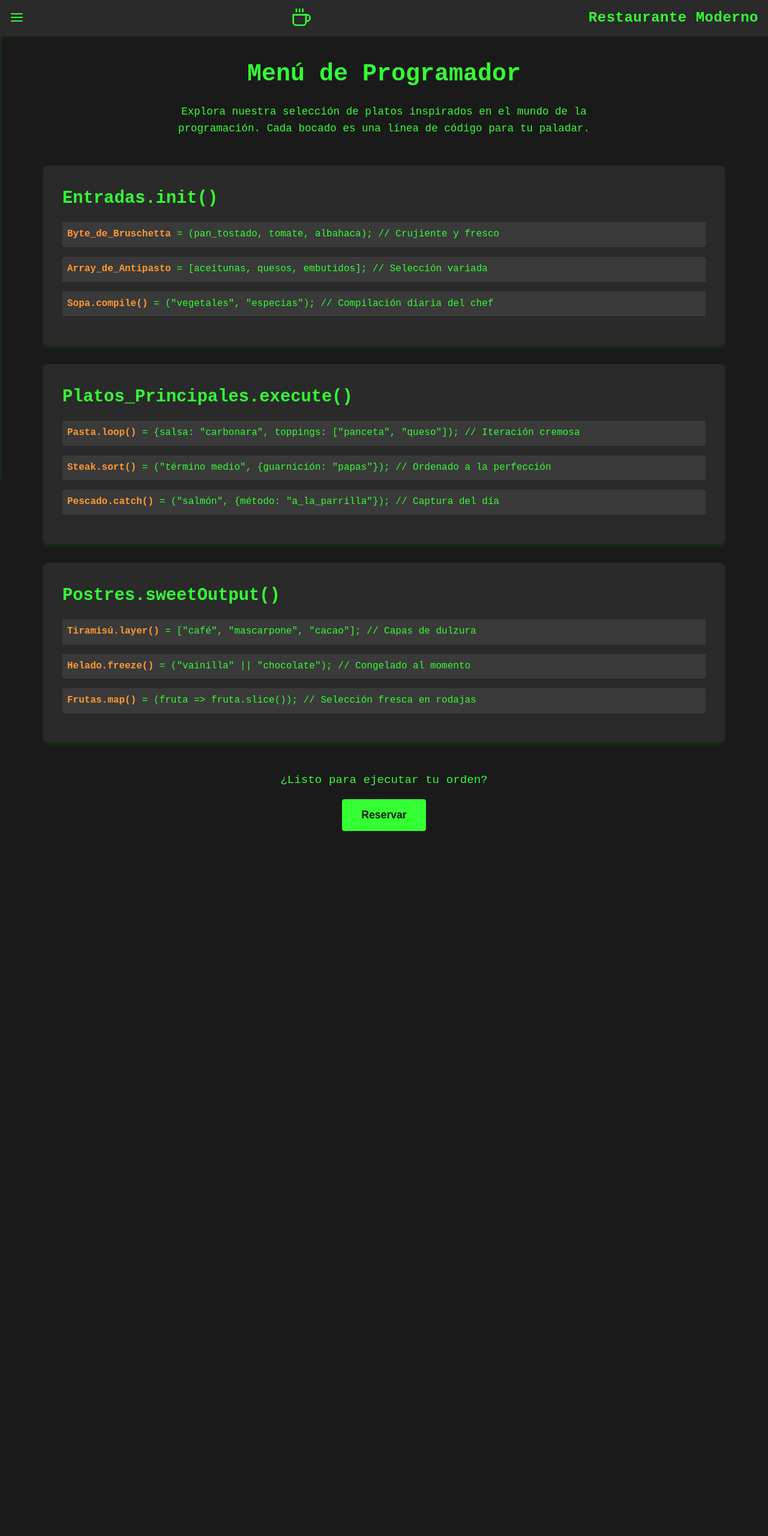
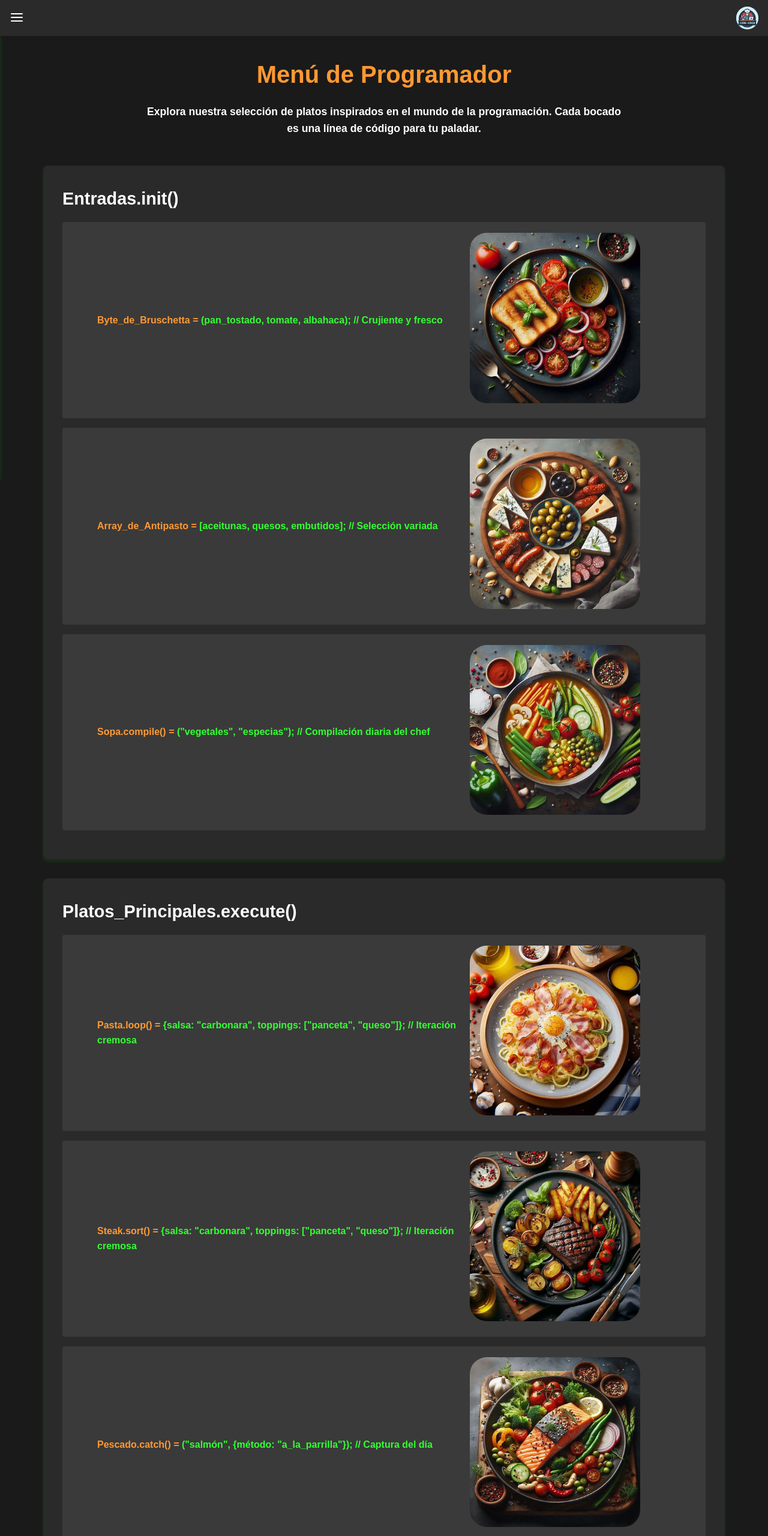
Before and after one commit to devRealpe/Restaurante-Code-Cook, a plain HTML site: page products.html in a window 1280 px wide. Shown: the top 2560 px of the page at 60% size. Before the commit the page ends 1417 px from the top, so only its background shows below. Drawn offline with Linux system fonts and the light colour scheme.

Commit message:
Improved products interface

```diff
--- a/products.html
+++ b/products.html
@@ -1,42 +1,68 @@
 <!DOCTYPE html>
 <html lang="es">
   <head>
-    <meta charset="UTF-8">
-    <meta name="viewport" content="width=device-width, initial-scale=1.0">
+    <meta charset="UTF-8" />
+    <meta name="viewport" content="width=device-width, initial-scale=1.0" />
     <title>Restaurante Moderno - Menú de Programador</title>
-    <link rel="stylesheet" href="style/styleProducts.css">
+    <link rel="stylesheet" href="style/styleProducts.css" />
   </head>
   <body>
     <header>
       <button id="menuToggle" aria-label="Abrir menú">
-            <svg xmlns="http://www.w3.org/2000/svg" width="24" height="24" viewBox="0 0 24 24" fill="none" stroke="currentColor" stroke-width="2" stroke-linecap="round" stroke-linejoin="round">
+        <svg
+          xmlns="http://www.w3.org/2000/svg"
+          width="24"
+          height="24"
+          viewBox="0 0 24 24"
+          fill="none"
+          stroke="currentColor"
+          stroke-width="2"
+          stroke-linecap="round"
+          stroke-linejoin="round"
+          color="#fff"
+        >
           <line x1="3" y1="12" x2="21" y2="12"></line>
           <line x1="3" y1="6" x2="21" y2="6"></line>
           <line x1="3" y1="18" x2="21" y2="18"></line>
         </svg>
       </button>
-        <div class="logo">
-            <svg xmlns="http://www.w3.org/2000/svg" width="24" height="24" viewBox="0 0 24 24" fill="none" stroke="currentColor" stroke-width="2" stroke-linecap="round" stroke-linejoin="round">
-                <path d="M18 8h1a4 4 0 0 1 0 8h-1"></path>
-                <path d="M2 8h16v9a4 4 0 0 1-4 4H6a4 4 0 0 1-4-4V8z"></path>
-                <line x1="6" y1="1" x2="6" y2="4"></line>
-                <line x1="10" y1="1" x2="10" y2="4"></line>
-                <line x1="14" y1="1" x2="14" y2="4"></line>
-            </svg>
-        </div>
-        <h1>Restaurante Moderno</h1>
+      <img
+        src="img/Logo.jpeg"
+        alt="placeholder"
+        style="width: 3%; object-fit: fill; border-radius: 50%"
+      />
     </header>
 
     <nav id="sidebar">
       <a href="index.html" class="nav-item">
-            <svg xmlns="http://www.w3.org/2000/svg" width="24" height="24" viewBox="0 0 24 24" fill="none" stroke="currentColor" stroke-width="2" stroke-linecap="round" stroke-linejoin="round">
+        <svg
+          xmlns="http://www.w3.org/2000/svg"
+          width="24"
+          height="24"
+          viewBox="0 0 24 24"
+          fill="none"
+          stroke="currentColor"
+          stroke-width="2"
+          stroke-linecap="round"
+          stroke-linejoin="round"
+        >
           <path d="M3 9l9-7 9 7v11a2 2 0 0 1-2 2H5a2 2 0 0 1-2-2z"></path>
           <polyline points="9 22 9 12 15 12 15 22"></polyline>
         </svg>
         Inicio
       </a>
       <a href="products.html" class="nav-item">
-            <svg xmlns="http://www.w3.org/2000/svg" width="24" height="24" viewBox="0 0 24 24" fill="none" stroke="currentColor" stroke-width="2" stroke-linecap="round" stroke-linejoin="round">
+        <svg
+          xmlns="http://www.w3.org/2000/svg"
+          width="24"
+          height="24"
+          viewBox="0 0 24 24"
+          fill="none"
+          stroke="currentColor"
+          stroke-width="2"
+          stroke-linecap="round"
+          stroke-linejoin="round"
+        >
           <path d="M18 8h1a4 4 0 0 1 0 8h-1"></path>
           <path d="M2 8h16v9a4 4 0 0 1-4 4H6a4 4 0 0 1-4-4V8z"></path>
           <line x1="6" y1="1" x2="6" y2="4"></line>
@@ -46,7 +72,17 @@
         Menú
       </a>
       <a href="#" class="nav-item">
-            <svg xmlns="http://www.w3.org/2000/svg" width="24" height="24" viewBox="0 0 24 24" fill="none" stroke="currentColor" stroke-width="2" stroke-linecap="round" stroke-linejoin="round">
+        <svg
+          xmlns="http://www.w3.org/2000/svg"
+          width="24"
+          height="24"
+          viewBox="0 0 24 24"
+          fill="none"
+          stroke="currentColor"
+          stroke-width="2"
+          stroke-linecap="round"
+          stroke-linejoin="round"
+        >
           <rect x="3" y="4" width="18" height="18" rx="2" ry="2"></rect>
           <line x1="16" y1="2" x2="16" y2="6"></line>
           <line x1="8" y1="2" x2="8" y2="6"></line>
@@ -55,8 +91,20 @@
         Reservaciones
       </a>
       <a href="#" class="nav-item">
-            <svg xmlns="http://www.w3.org/2000/svg" width="24" height="24" viewBox="0 0 24 24" fill="none" stroke="currentColor" stroke-width="2" stroke-linecap="round" stroke-linejoin="round">
-                <path d="M22 16.92v3a2 2 0 0 1-2.18 2 19.79 19.79 0 0 1-8.63-3.07 19.5 19.5 0 0 1-6-6 19.79 19.79 0 0 1-3.07-8.67A2 2 0 0 1 4.11 2h3a2 2 0 0 1 2 1.72 12.84 12.84 0 0 0 .7 2.81 2 2 0 0 1-.45 2.11L8.09 9.91a16 16 0 0 0 6 6l1.27-1.27a2 2 0 0 1 2.11-.45 12.84 12.84 0 0 0 2.81.7A2 2 0 0 1 22 16.92z"></path>
+        <svg
+          xmlns="http://www.w3.org/2000/svg"
+          width="24"
+          height="24"
+          viewBox="0 0 24 24"
+          fill="none"
+          stroke="currentColor"
+          stroke-width="2"
+          stroke-linecap="round"
+          stroke-linejoin="round"
+        >
+          <path
+            d="M22 16.92v3a2 2 0 0 1-2.18 2 19.79 19.79 0 0 1-8.63-3.07 19.5 19.5 0 0 1-6-6 19.79 19.79 0 0 1-3.07-8.67A2 2 0 0 1 4.11 2h3a2 2 0 0 1 2 1.72 12.84 12.84 0 0 0 .7 2.81 2 2 0 0 1-.45 2.11L8.09 9.91a16 16 0 0 0 6 6l1.27-1.27a2 2 0 0 1 2.11-.45 12.84 12.84 0 0 0 2.81.7A2 2 0 0 1 22 16.92z"
+          ></path>
         </svg>
         Contacto
       </a>
@@ -66,43 +114,194 @@
       <section class="hero">
         <h2>Menú de Programador</h2>
         <p>
-                Explora nuestra selección de platos inspirados en el mundo de la programación.
-                Cada bocado es una línea de código para tu paladar.
+          Explora nuestra selección de platos inspirados en el mundo de la
+          programación. Cada bocado es una línea de código para tu paladar.
         </p>
       </section>
 
+      <!-- Sección de Menú -->
       <section class="menu-container">
         <div class="menu-category">
           <h3>Entradas.init()</h3>
           <ul class="product-list">
-                    <li><span class="product-name">Byte_de_Bruschetta</span> = <span class="product-description">(pan_tostado, tomate, albahaca); // Crujiente y fresco</span></li>
-                    <li><span class="product-name">Array_de_Antipasto</span> = <span class="product-description">[aceitunas, quesos, embutidos]; // Selección variada</span></li>
-                    <li><span class="product-name">Sopa.compile()</span> = <span class="product-description">("vegetales", "especias"); // Compilación diaria del chef</span></li>
+            <li class="menu-item">
+              <div class="menu-content">
+                <div class="text-content">
+                  <span class="product-name">Byte_de_Bruschetta</span> =
+                  <span class="product-description"
+                    >(pan_tostado, tomate, albahaca); // Crujiente y
+                    fresco</span
+                  >
+                </div>
+                <div class="image-content">
+                  <img
+                    src="img/ByteDeBrusheta.jpeg"
+                    alt="Byte de Bruschetta"
+                    class="menu-image"
+                  />
+                </div>
+              </div>
+            </li>
+            <li class="menu-item">
+              <div class="menu-content">
+                <div class="text-content">
+                  <span class="product-name">Array_de_Antipasto</span> =
+                  <span class="product-description"
+                    >[aceitunas, quesos, embutidos]; // Selección variada</span
+                  >
+                </div>
+                <div class="image-content">
+                  <img
+                    src="img/ArrayAntiPasto.jpeg"
+                    alt="Byte de Bruschetta"
+                    class="menu-image"
+                  />
+                </div>
+              </div>
+            </li>
+            <li class="menu-item">
+              <div class="menu-content">
+                <div class="text-content">
+                  <span class="product-name">Sopa.compile()</span> =
+                  <span class="product-description"
+                    >("vegetales", "especias"); // Compilación diaria del
+                    chef</span
+                  >
+                </div>
+                <div class="image-content">
+                  <img
+                    src="img/Sopa.jpeg"
+                    alt="Byte de Bruschetta"
+                    class="menu-image"
+                  />
+                </div>
+              </div>
+            </li>
           </ul>
         </div>
 
         <div class="menu-category">
           <h3>Platos_Principales.execute()</h3>
           <ul class="product-list">
-                    <li><span class="product-name">Pasta.loop()</span> = <span class="product-description">{salsa: "carbonara", toppings: ["panceta", "queso"]); // Iteración cremosa</span></li>
-                    <li><span class="product-name">Steak.sort()</span> = <span class="product-description">("término medio", {guarnición: "papas"}); // Ordenado a la perfección</span></li>
-                    <li><span class="product-name">Pescado.catch()</span> = <span class="product-description">("salmón", {método: "a_la_parrilla"}); // Captura del día</span></li>
+            <li class="menu-item">
+              <div class="menu-content">
+                <div class="text-content">
+                  <span class="product-name">Pasta.loop()</span> =
+                  <span class="product-description"
+                    >{salsa: "carbonara", toppings: ["panceta", "queso"]}; //
+                    Iteración cremosa</span
+                  >
+                </div>
+                <div class="image-content">
+                  <img
+                    src="img/Pasta.jpeg"
+                    alt="Byte de Bruschetta"
+                    class="menu-image"
+                  />
+                </div>
+              </div>
+            </li>
+            <li class="menu-item">
+              <div class="menu-content">
+                <div class="text-content">
+                  <span class="product-name">Steak.sort()</span> =
+                  <span class="product-description"
+                    >{salsa: "carbonara", toppings: ["panceta", "queso"]}; //
+                    Iteración cremosa</span
+                  >
+                </div>
+                <div class="image-content">
+                  <img
+                    src="img/steak.jpeg"
+                    alt="Byte de Bruschetta"
+                    class="menu-image"
+                  />
+                </div>
+              </div>
+            </li>
+            <li class="menu-item">
+              <div class="menu-content">
+                <div class="text-content">
+                  <span class="product-name">Pescado.catch()</span> =
+                  <span class="product-description"
+                    >("salmón", {método: "a_la_parrilla"}); // Captura del
+                    día</span
+                  >
+                </div>
+                <div class="image-content">
+                  <img
+                    src="img/salmon.jpeg"
+                    alt="Byte de Bruschetta"
+                    class="menu-image"
+                  />
+                </div>
+              </div>
+            </li>
           </ul>
         </div>
 
         <div class="menu-category">
           <h3>Postres.sweetOutput()</h3>
           <ul class="product-list">
-                    <li><span class="product-name">Tiramisú.layer()</span> = <span class="product-description">["café", "mascarpone", "cacao"]; // Capas de dulzura</span></li>
-                    <li><span class="product-name">Helado.freeze()</span> = <span class="product-description">("vainilla" || "chocolate"); // Congelado al momento</span></li>
-                    <li><span class="product-name">Frutas.map()</span> = <span class="product-description">(fruta => fruta.slice()); // Selección fresca en rodajas</span></li>
+            <li class="menu-item">
+              <div class="menu-content">
+                <div class="text-content">
+                  <span class="product-name">Tiramisú.layer()</span> =
+                  <span class="product-description"
+                    >["café", "mascarpone", "cacao"]; // Capas de dulzura</span
+                  >
+                </div>
+                <div class="image-content">
+                  <img
+                    src="img/coffe.jpeg"
+                    alt="Byte de Bruschetta"
+                    class="menu-image"
+                  />
+                </div>
+              </div>
+            </li>
+            <li class="menu-item">
+              <div class="menu-content">
+                <div class="text-content">
+                  <span class="product-name">Helado.freeze()</span> =
+                  <span class="product-description"
+                    >("vainilla" || "chocolate"); // Congelado al momento</span
+                  >
+                </div>
+                <div class="image-content">
+                  <img
+                    src="img/helado.jpeg"
+                    alt="Byte de Bruschetta"
+                    class="menu-image"
+                  />
+                </div>
+              </div>
+            </li>
+            <li class="menu-item">
+              <div class="menu-content">
+                <div class="text-content">
+                  <span class="product-name">Frutas.map()</span> =
+                  <span class="product-description"
+                    >(fruta => fruta.slice()); // Selección fresca en
+                    rodajas</span
+                  >
+                </div>
+                <div class="image-content">
+                  <img
+                    src="img/fruta.jpeg"
+                    alt="Byte de Bruschetta"
+                    class="menu-image"
+                  />
+                </div>
+              </div>
+            </li>
           </ul>
         </div>
       </section>
 
+      <!-- Sección de Llamado a la Acción -->
       <section class="cta">
         <p>¿Listo para ejecutar tu orden?</p>
-            <button class="cta-button">Reservar</button>
       </section>
     </main>
 
--- a/style/styleProducts.css
+++ b/style/styleProducts.css
@@ -5,11 +5,12 @@
 }
 
 body {
-    font-family: 'Courier New', monospace;
+    font-family: 'Segoe UI Emoji', sans-serif;
     line-height: 1.6;
-    color: #33FF33;
+    color: #FF9933;
     background-color: #1A1A1A;
     padding-top: 60px;
+    font-weight: bold;
 }
 
 header {
@@ -18,7 +19,7 @@ header {
     align-items: center;
     padding: 1rem;
     background-color: #2A2A2A;
-    box-shadow: 0 2px 4px rgba(0,255,0,0.1);
+    box-shadow: 0 2px 4px rgba(0,0,0,0.1);
     position: fixed;
     top: 0;
     left: 0;
@@ -84,7 +85,7 @@ button:hover {
     align-items: center;
     padding: 1rem;
     text-decoration: none;
-    color: #33FF33;
+    color: #fff;
     transition: background-color 0.3s ease;
 }
 
@@ -94,7 +95,7 @@ button:hover {
 
 .nav-item svg {
     margin-right: 0.5rem;
-    stroke: #33FF33;
+    stroke: #FF9933;
 }
 
 main {
@@ -111,12 +112,12 @@ main {
 h2 {
     font-size: 2.5rem;
     margin-bottom: 1rem;
-    color: #33FF33;
+    color: #FF9933;
 }
 
 .hero p {
     font-size: 1.1rem;
-    color: #33FF33;
+    color: #fff;
     max-width: 800px;
     margin: 0 auto;
 }
@@ -137,7 +138,7 @@ h2 {
 h3 {
     font-size: 1.8rem;
     margin-bottom: 1rem;
-    color: #33FF33;
+    color: #fff;
 }
 
 .product-list {
@@ -168,7 +169,7 @@ h3 {
 .cta p {
     font-size: 1.2rem;
     margin-bottom: 1rem;
-    color: #33FF33;
+    color: #fff;
 }
 
 .cta-button {
@@ -224,3 +225,28 @@ h3 {
         font-size: 1rem;
     }
 }
+
+.menu-item {
+    list-style: none;
+    margin-bottom: 30px;
+}
+
+.menu-content {
+    display: flex;
+    justify-content: space-between; /* Espacio entre el texto y la imagen */
+    align-items: center; /* Centrar verticalmente */
+    padding: 10px;
+    margin-left: 40px !important;
+    margin-right: -30px;
+}
+
+.text-content {
+    flex: 1; /* El texto ocupará más espacio */
+    margin-right: 10px; /* Espacio entre el texto y la imagen */
+}
+
+.menu-image {
+    width: 70%;
+    object-fit: fill;
+    border-radius: 10%;
+}
--- a/style/styles.css
+++ b/style/styles.css
@@ -94,6 +94,7 @@ button:hover {
 
 .nav-item svg {
     margin-right: 0.5rem;
+    color: #FF9933;
 }
 
 main {
```
Also changed, not shown: img/ArrayAntiPasto.jpeg (added), img/ByteDeBrusheta.jpeg (added), img/Pasta.jpeg (added), img/Sopa.jpeg (added), img/coffe.jpeg (added), img/fruta.jpeg (added), img/helado.jpeg (added), img/salmon.jpeg (added), img/steak.jpeg (added). Lines whose indentation alone changed are shown as unchanged.
